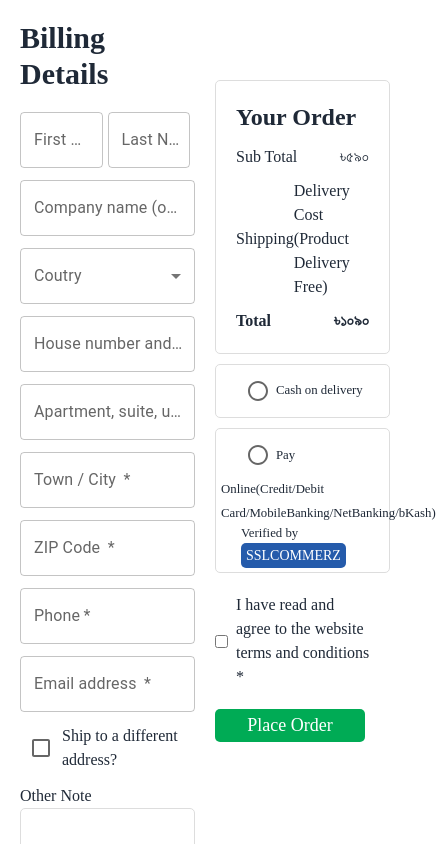
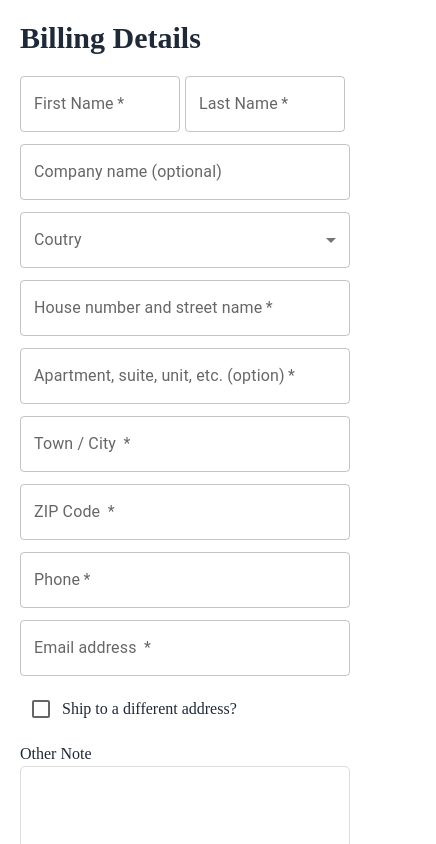
Before and after one commit to Ibrahim-Sikder/trandhaven, a React (Vite) app: page /checkout in a window 390 px wide. Shown: the top 844 px of the page, 436 px wide, since content can reach past the window. Built offline with nearby package versions, Linux system fonts and the light colour scheme.

Commit message:
checkout-page-responsive

```diff
--- a/src/pages/Checkout/Checkout.css
+++ b/src/pages/Checkout/Checkout.css
@@ -45,3 +45,22 @@
 	width: 150px;
 	margin-top: 20px;
 }
+@media only screen and (max-width: 1024px) {
+	.checkoutLeftSide {
+		margin-right: 20px;
+	}
+	.yourOrder,
+	.cashOnDelivery {
+		margin-left: 0px;
+	}
+}
+@media only screen and (max-width: 1024px) {
+	.checkoutLeftSide,
+	.checkoutRightSide {
+		width: 100%;
+	}
+	.yourOrder {
+		font-size: 13px;
+		margin-top: 10px;
+	}
+}
--- a/src/pages/Checkout/Checkout.jsx
+++ b/src/pages/Checkout/Checkout.jsx
@@ -11,7 +11,7 @@ import FormControlLabel from '@mui/material/FormControlLabel'
 const Checkout = () => {
 	return (
 		<div className="wrapContainer">
-			<div className="checkoutWrap mt-5 flex justify-between ">
+			<div className="checkoutWrap mt-5 flex justify-between flex-wrap ">
 				<div className="checkoutLeftSide">
 					<h3 className="text-3xl font-bold">Billing Details </h3>
 					<div className="mt-5 flex items-center jsutify-between">
@@ -114,12 +114,12 @@ const Checkout = () => {
                             <FormControlLabel value="start" control={<Radio />}labelPlacement="start" />
                             <small className='ml-2'>Pay Online(Credit/Debit Card/MobileBanking/NetBanking/bKash)</small>
                             </div>
-                          <div className="ml-5">
+                          <div className="lg:ml-5">
 						  <small className='block'>Verified by </small>
                             <span className='sslComerz'>SSLCOMMERZ</span>
 						  </div>
 						</div>
-						<div className="ml-5 mt-5 ">
+						<div className=" lg:ml-5 mt-5 ">
 						<div className="flex items-center">
 						<input type="checkbox" />
 						<span className='ml-2 '> I have read and agree to the website terms and conditions *</span>
```
